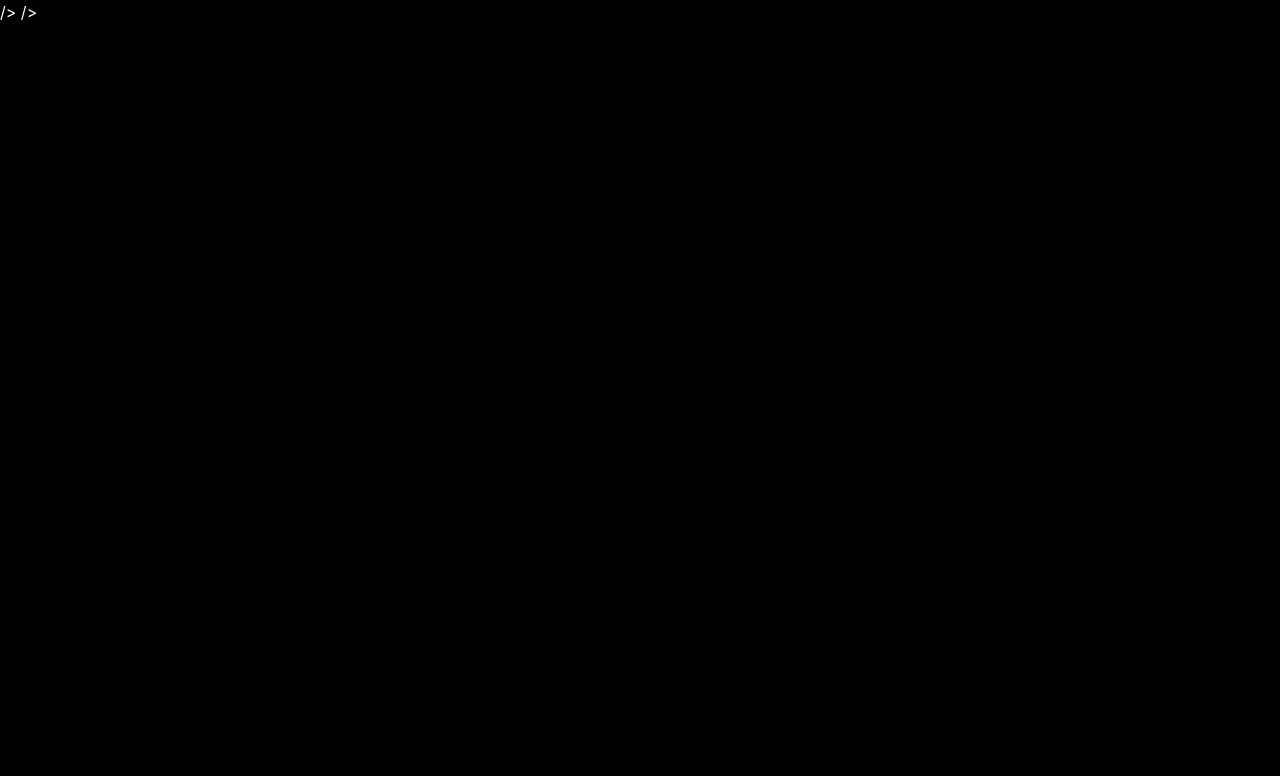
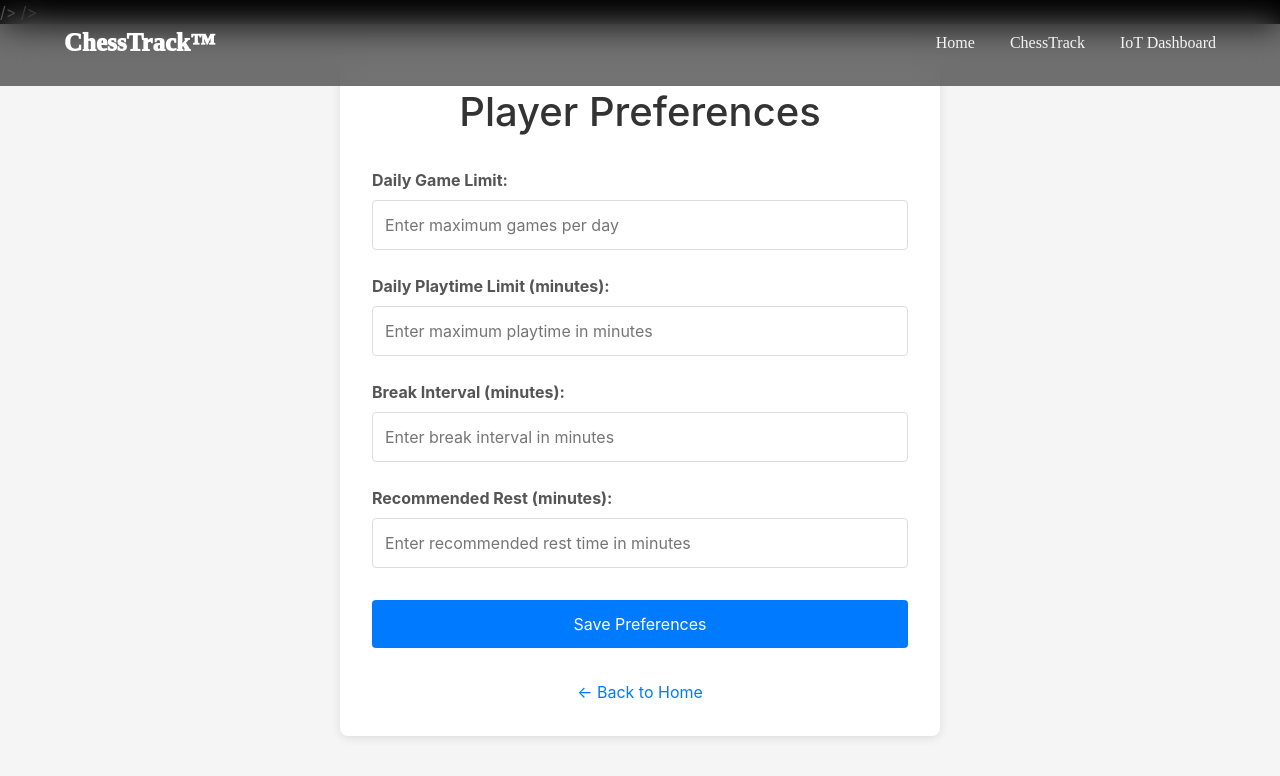
Before and after one commit to Kanku-SEP4-org/Chess-Assistance, a React (Create React App) app in the folder frontend/chessapp/: page /preferences in a window 1280 px wide. Before the commit this address had no page. Shown: the top 776 px of the page. Built offline with nearby package versions, Linux system fonts and the light colour scheme.

Commit message:
feat: player preferences page

```diff
--- a/frontend/chessapp/src/App.jsx
+++ b/frontend/chessapp/src/App.jsx
@@ -2,6 +2,7 @@ import { BrowserRouter as Router, Routes, Route } from "react-router-dom";
 import Home from "./pages/Home";
 import ChessTrack from "./pages/ChessTrack";
 import IotDashboard from "./pages/IotDashboard";
+import PlayerPreferences from "./pages/PlayerPreferences";
 
 function App() {
   return (
@@ -10,6 +11,7 @@ function App() {
         <Route path="/" element={<Home />} />
         <Route path="/chesstrack" element={<ChessTrack />} />
         <Route path="/iot" element={<IotDashboard />} />
+        <Route path="/preferences" element={<PlayerPreferences />} />
       </Routes>
     </Router>
   );
--- a/frontend/chessapp/src/pages/Home.jsx
+++ b/frontend/chessapp/src/pages/Home.jsx
@@ -1,6 +1,6 @@
 
 import { useState, useRef, useEffect } from "react";
-import { Crown, User, History, Settings, TrendingUp } from "lucide-react";
+import { Crown, User, History, Settings, TrendingUp, TextAlignStart } from "lucide-react";
 import { Link } from 'react-router-dom'
 import heroImg from '../assets/chess-bg.png'
 import knightLogo from "../assets/knight-logo.png";
@@ -93,11 +93,11 @@ const [menuOpen, setMenuOpen] = useState(false);
 
   {menuOpen && (
     <div className="profile-dropdown">
-      <button>👤 My Profile</button>
-      <button>📈 View Sessions</button>
-      <Link to="/iot" onClick={() => setMenuOpen(false)}>📡 IoT Dashboard</Link>
-      <button>♟️ Elo Boosting</button>
-      <button>⚙️ Settings</button>
+      <Link to="/iot" style={{ display:"flex", justifyContent:"left" }} onClick={() => setMenuOpen(false)}>👤 My Profile</Link>
+      <Link to="/iot" style={{ display:"flex", justifyContent:"left" }} onClick={() => setMenuOpen(false)}>📈 View Sessions</Link>
+      <Link to="/iot" style={{ display:"flex", justifyContent:"left" }} onClick={() => setMenuOpen(false)}>📡 IoT Dashboard</Link>
+      <Link to="/preferences" style={{ display:"flex", justifyContent:"left" }} onClick={() => setMenuOpen(false)}>⚙️ Settings</Link>
+
     </div>
   )}
 </div>
@@ -105,14 +105,9 @@ const [menuOpen, setMenuOpen] = useState(false);
       </nav>
 
       <section id="home" className="hero-section">
-
-
         <div className="hero-content">
           <p className="eyebrow">Chess Performance Assistant</p>
           <h1>Track your environment. Improve your game.</h1>
-
-
-
           <button
             className="start-btn"
             onClick={() => setMonitoringStarted(true)}
--- /dev/null
+++ b/frontend/chessapp/src/pages/PlayerPreferences.jsx
@@ -0,0 +1,185 @@
+import { useState } from 'react';
+import { Link } from 'react-router-dom';
+import '../App.css';
+
+function PlayerPreferences() {
+  const [preferences, setPreferences] = useState({
+    daily_game_limit: '',
+    daily_playtime_limit_min: '',
+    break_interval_min: '',
+    recommend_rest_min: ''
+  });
+  const [loading, setLoading] = useState(false);
+  const [message, setMessage] = useState('');
+
+  const handleChange = (e) => {
+    const { name, value } = e.target;
+    setPreferences(prev => ({
+      ...prev,
+      [name]: value
+    }));
+  };
+
+  const handleSubmit = async (e) => {
+    e.preventDefault();
+    setLoading(true);
+    setMessage('');
+
+    try {
+      // Assuming there's an API endpoint to save preferences
+      const response = await fetch('/api/player-preferences', {
+        method: 'POST',
+        headers: {
+          'Content-Type': 'application/json',
+        },
+        body: JSON.stringify({
+          daily_game_limit: parseInt(preferences.daily_game_limit),
+          daily_playtime_limit_min: parseInt(preferences.daily_playtime_limit_min),
+          break_interval_min: parseInt(preferences.break_interval_min),
+          recommend_rest_min: parseInt(preferences.recommend_rest_min)
+        })
+      });
+
+      if (response.ok) {
+        setMessage('Preferences saved successfully!');
+        setPreferences({
+          daily_game_limit: '',
+          daily_playtime_limit_min: '',
+          break_interval_min: '',
+          recommend_rest_min: ''
+        });
+      } else {
+        setMessage('Failed to save preferences. Please try again.');
+      }
+    } catch (error) {
+      setMessage('Error saving preferences. Please check your connection.');
+    } finally {
+      setLoading(false);
+    }
+  };
+
+  return (
+    <main className="app" style={{ backgroundColor: '#f5f5f5', minHeight: '100vh' }}>
+      <nav className="navbar">
+        <div className="logo">ChessTrack™</div>
+        <div className="nav-links">
+          <Link to="/">Home</Link>
+          <Link to="/chesstrack">ChessTrack</Link>
+          <Link to="/iot">IoT Dashboard</Link>
+        </div>
+      </nav>
+
+      <div className="container" style={{ maxWidth: '600px', margin: '2rem auto', padding: '2rem', backgroundColor: 'white', borderRadius: '8px', boxShadow: '0 2px 10px rgba(0,0,0,0.1)' }}>
+        <h1 style={{ textAlign: 'center', marginBottom: '2rem', color: '#333' }}>Player Preferences</h1>
+
+        <form onSubmit={handleSubmit}>
+          <div style={{ marginBottom: '1.5rem' }}>
+            <label htmlFor="daily_game_limit" style={{ display: 'block', marginBottom: '0.5rem', fontWeight: 'bold', color: '#555' }}>
+              Daily Game Limit:
+            </label>
+            <input
+              type="number"
+              id="daily_game_limit"
+              name="daily_game_limit"
+              value={preferences.daily_game_limit}
+              onChange={handleChange}
+              min="1"
+              required
+              style={{ width: '100%', padding: '0.75rem', border: '1px solid #ddd', borderRadius: '4px', fontSize: '1rem' }}
+              placeholder="Enter maximum games per day"
+            />
+          </div>
+
+          <div style={{ marginBottom: '1.5rem' }}>
+            <label htmlFor="daily_playtime_limit_min" style={{ display: 'block', marginBottom: '0.5rem', fontWeight: 'bold', color: '#555' }}>
+              Daily Playtime Limit (minutes):
+            </label>
+            <input
+              type="number"
+              id="daily_playtime_limit_min"
+              name="daily_playtime_limit_min"
+              value={preferences.daily_playtime_limit_min}
+              onChange={handleChange}
+              min="1"
+              required
+              style={{ width: '100%', padding: '0.75rem', border: '1px solid #ddd', borderRadius: '4px', fontSize: '1rem' }}
+              placeholder="Enter maximum playtime in minutes"
+            />
+          </div>
+
+          <div style={{ marginBottom: '1.5rem' }}>
+            <label htmlFor="break_interval_min" style={{ display: 'block', marginBottom: '0.5rem', fontWeight: 'bold', color: '#555' }}>
+              Break Interval (minutes):
+            </label>
+            <input
+              type="number"
+              id="break_interval_min"
+              name="break_interval_min"
+              value={preferences.break_interval_min}
+              onChange={handleChange}
+              min="1"
+              required
+              style={{ width: '100%', padding: '0.75rem', border: '1px solid #ddd', borderRadius: '4px', fontSize: '1rem' }}
+              placeholder="Enter break interval in minutes"
+            />
+          </div>
+
+          <div style={{ marginBottom: '2rem' }}>
+            <label htmlFor="recommend_rest_min" style={{ display: 'block', marginBottom: '0.5rem', fontWeight: 'bold', color: '#555' }}>
+              Recommended Rest (minutes):
+            </label>
+            <input
+              type="number"
+              id="recommend_rest_min"
+              name="recommend_rest_min"
+              value={preferences.recommend_rest_min}
+              onChange={handleChange}
+              min="1"
+              required
+              style={{ width: '100%', padding: '0.75rem', border: '1px solid #ddd', borderRadius: '4px', fontSize: '1rem' }}
+              placeholder="Enter recommended rest time in minutes"
+            />
+          </div>
+
+          <button
+            type="submit"
+            disabled={loading}
+            style={{
+              width: '100%',
+              padding: '0.75rem',
+              backgroundColor: loading ? '#ccc' : '#007bff',
+              color: 'white',
+              border: 'none',
+              borderRadius: '4px',
+              fontSize: '1rem',
+              cursor: loading ? 'not-allowed' : 'pointer'
+            }}
+          >
+            {loading ? 'Saving...' : 'Save Preferences'}
+          </button>
+        </form>
+
+        {message && (
+          <div style={{
+            marginTop: '1rem',
+            padding: '0.75rem',
+            borderRadius: '4px',
+            backgroundColor: message.includes('successfully') ? '#d4edda' : '#f8d7da',
+            color: message.includes('successfully') ? '#155724' : '#721c24',
+            border: `1px solid ${message.includes('successfully') ? '#c3e6cb' : '#f5c6cb'}`
+          }}>
+            {message}
+          </div>
+        )}
+
+        <div style={{ textAlign: 'center', marginTop: '2rem' }}>
+          <Link to="/" style={{ color: '#007bff', textDecoration: 'none' }}>
+            ← Back to Home
+          </Link>
+        </div>
+      </div>
+    </main>
+  );
+}
+
+export default PlayerPreferences;
```
Also changed, not shown: 1 other file (tests, documents, lock files or other folders).
